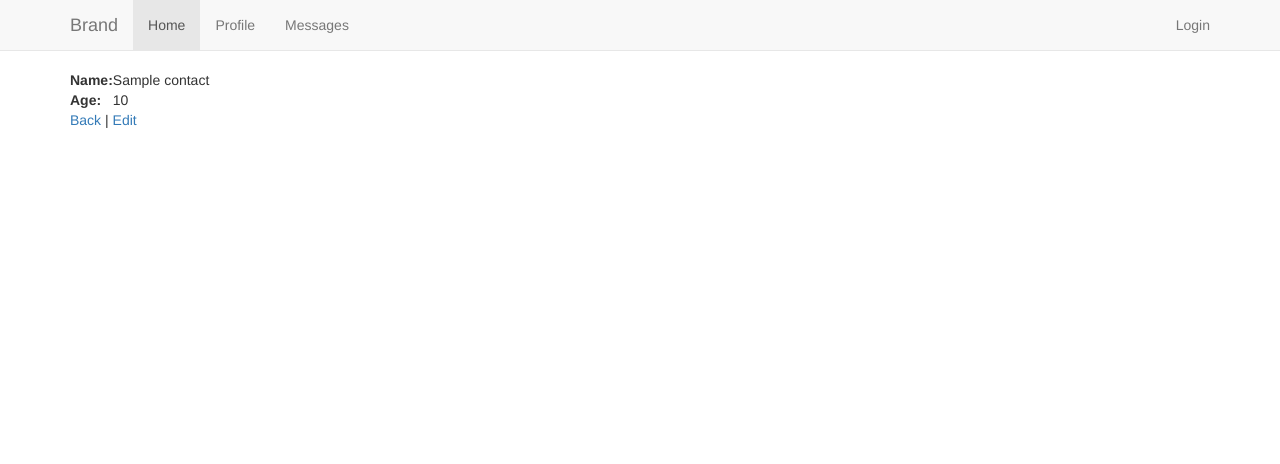
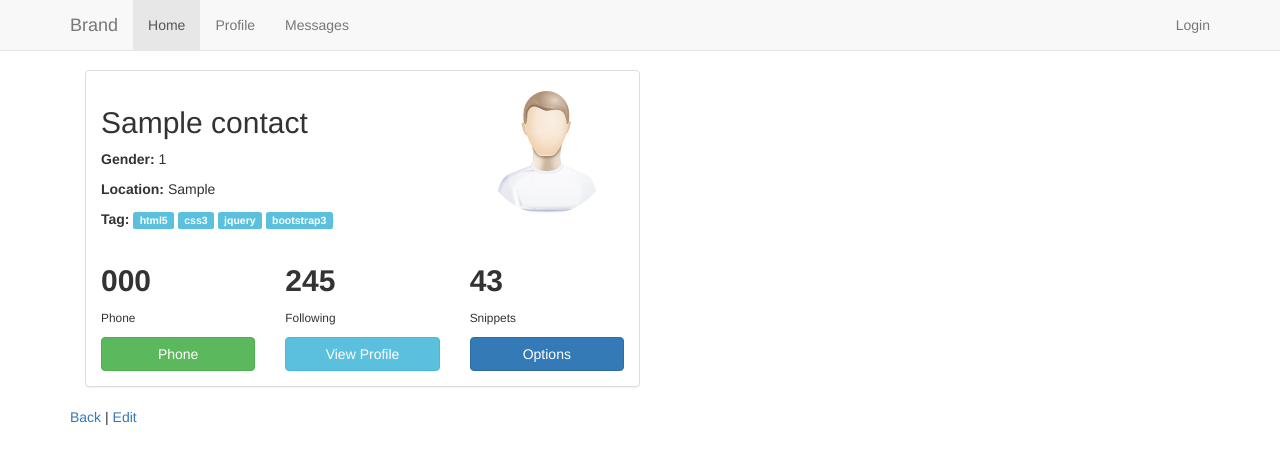
Before and after one commit to benbaka/django_contact_app, a Django app: page /contacts/1/show in a window 1280 px wide. Shown: the top 464 px of the page. Run offline with Django 3.2, Linux system fonts and the light colour scheme; a user stored in the database is signed in; tables that the repository leaves empty hold one stand-in row (values such as "Sample post"); some libraries are stand-ins or nearby versions.

Commit message:
Ben: give the show page a facelist

```diff
--- a/contacts/templates/contacts/show.html
+++ b/contacts/templates/contacts/show.html
@@ -15,19 +15,62 @@
 {% endblock %}
 
 {% block content %}
+    <div class="container">
+        <div class="row">
+            <div class="col-md-6">
 
-<table>
-    <tr>
-        <td><b>Name:</b></td>
-        <td>{{contact.name}}</td>
-    </tr>
-    <tr>
-        <td><b>Age:</b></td>
-        <td>{{contact.age}}</td>
-    </tr>
-</table>
+                <div class="panel panel-default">
+                    <div class="panel-body">
+                        <div class="row">
+                            <div class="col-xs-12 col-sm-8">
+                                <h2>{{ contact.name }}</h2>
+                                <p><strong>Gender: </strong>{{ contact.gender }}</p>
+                                <p><strong>Location: </strong> {{ contact.location }}</p>
+                                <p><strong>Tag: </strong>
+                                    <span class="label label-info tags">html5</span>
+                                    <span class="label label-info tags">css3</span>
+                                    <span class="label label-info tags">jquery</span>
+                                    <span class="label label-info tags">bootstrap3</span>
+                                </p>
+                            </div><!--/col-->
+                            <div class="col-xs-12 col-sm-4 text-center">
+                                <img src="{% static 'custom/images/contact_image.jpg' %}"  alt="" class="center-block img-circle img-responsive" />
+                                <ul class="list-inline ratings text-center" title="Ratings">
+                                    <li><a href="#"><span class="fa fa-star fa-lg"></span></a></li>
+                                    <li><a href="#"><span class="fa fa-star fa-lg"></span></a></li>
+                                    <li><a href="#"><span class="fa fa-star fa-lg"></span></a></li>
+                                    <li><a href="#"><span class="fa fa-star fa-lg"></span></a></li>
+                                    <li><a href="#"><span class="fa fa-star fa-lg"></span></a></li>
+                                </ul>
+                            </div><!--/col-->
 
-<a href="/contacts/">Back</a> | <a href="/contacts/{{ contact.id }}/edit">Edit</a>
+                            <div class="col-xs-12 col-sm-4">
+                                <h2><strong> {{ contact.phone_number }} </strong></h2>
+                                <p><small>Phone</small></p>
+                                <button class="btn btn-success btn-block"><span class="fa fa-plus-circle"></span> Phone </button>
+                            </div><!--/col-->
+                            <div class="col-xs-12 col-sm-4">
+                                <h2><strong>245</strong></h2>
+                                <p><small>Following</small></p>
+                                <button class="btn btn-info btn-block"><span class="fa fa-user"></span> View Profile </button>
+                            </div><!--/col-->
+                            <div class="col-xs-12 col-sm-4">
+                                <h2><strong>43</strong></h2>
+                                <p><small>Snippets</small></p>
+                                <button type="button" class="btn btn-primary btn-block"><span class="fa fa-gear"></span> Options </button>
+                            </div><!--/col-->
+                        </div><!--/row-->
+                    </div><!--/panel-body-->
+                </div><!--/panel-->
+
+
+
+            </div>
+        </div>
+    </div>
+
+
+    <a href="/contacts/">Back</a> | <a href="/contacts/{{ contact.id }}/edit">Edit</a>
 
 
 {% endblock %}
```
